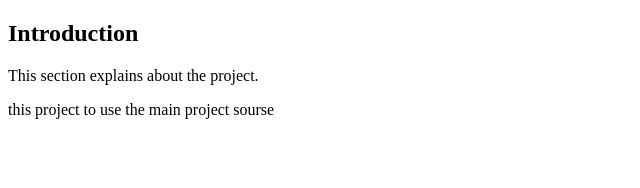
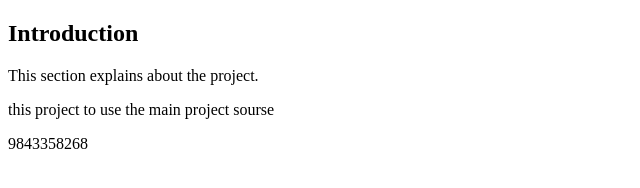
Before and after one commit to vigneshsuresh56/mainproject, a plain HTML site: page index.html in a window 1280 px wide. Shown: the whole page, without its empty margins (0-640 px from the left). Drawn offline with Linux system fonts and the light colour scheme.

Commit message:
added the new element

```diff
--- a/index.html
+++ b/index.html
@@ -8,6 +8,7 @@
     <h2>Introduction</h2>
     <p>This section explains about the project.</p>
     <p>this project to use the main project sourse </p>
+    <p>9843358268</p>
 
 </body>
 </html>
```
